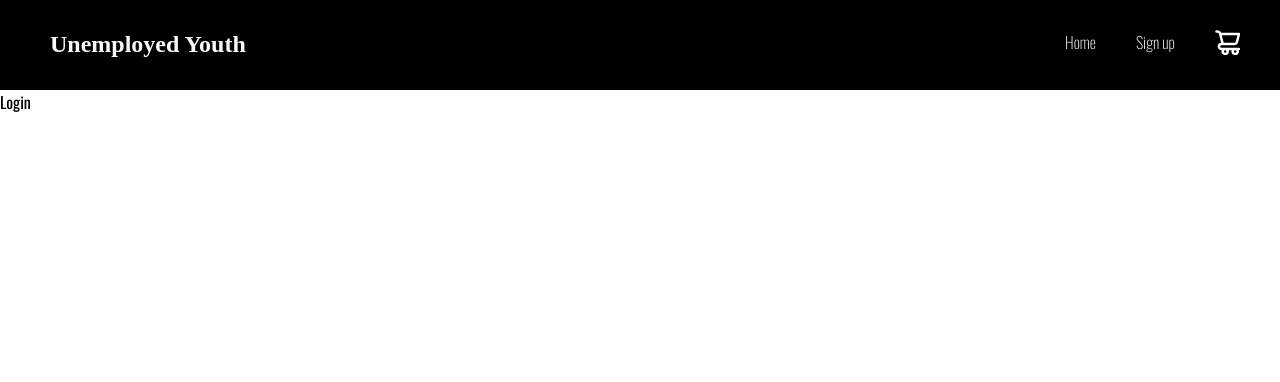
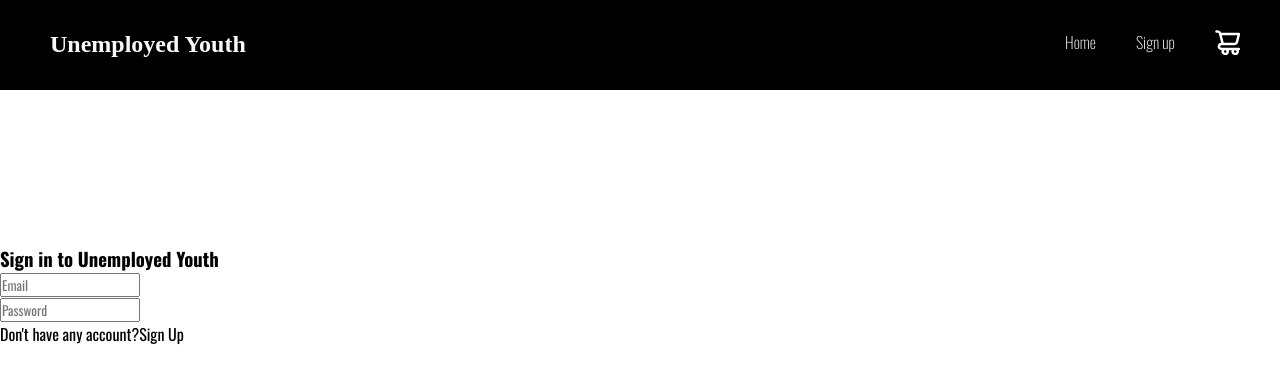
Before and after one commit to cihandundar/add-to-cart, a React (Create React App) app: page /login in a window 1280 px wide. Shown: the top 382 px of the page. Built offline with nearby package versions, Linux system fonts and the light colour scheme; a web font is replaced by a local one.

Commit message:
login page created

```diff
--- a/src/pages/Login/index.js
+++ b/src/pages/Login/index.js
@@ -1,7 +1,46 @@
 import React from "react";
-
+import Logingif from "assets/images/login-gif.mp4";
 const Login = () => {
-  return <div>Login</div>;
+  return (
+    <section className="login">
+      <div className="login__container">
+        <div className="login__video">
+          <video autoPlay loop muted src={Logingif}></video>
+        </div>
+        <div className="form">
+          <div className="form__title">
+            <h3>Sign in to Unemployed Youth</h3>
+          </div>
+          <form>
+            <div className="field">
+              <input
+                type="email"
+                className="field__input"
+                name="email"
+                placeholder="Email"
+              />
+              {/* <label className="field__label">Email</label> */}
+            </div>
+            <div className="field">
+              <input
+                type="password"
+                className="field__input"
+                name="password"
+                placeholder="Password"
+              />
+              {/* <label className="field__label">Password</label> */}
+            </div>
+          </form>
+          <div className="form__register">
+            <p>
+              Don't have any account?
+              <span>Sign Up</span>
+            </p>
+          </div>
+        </div>
+      </div>
+    </section>
+  );
 };
 
 export default Login;
```
